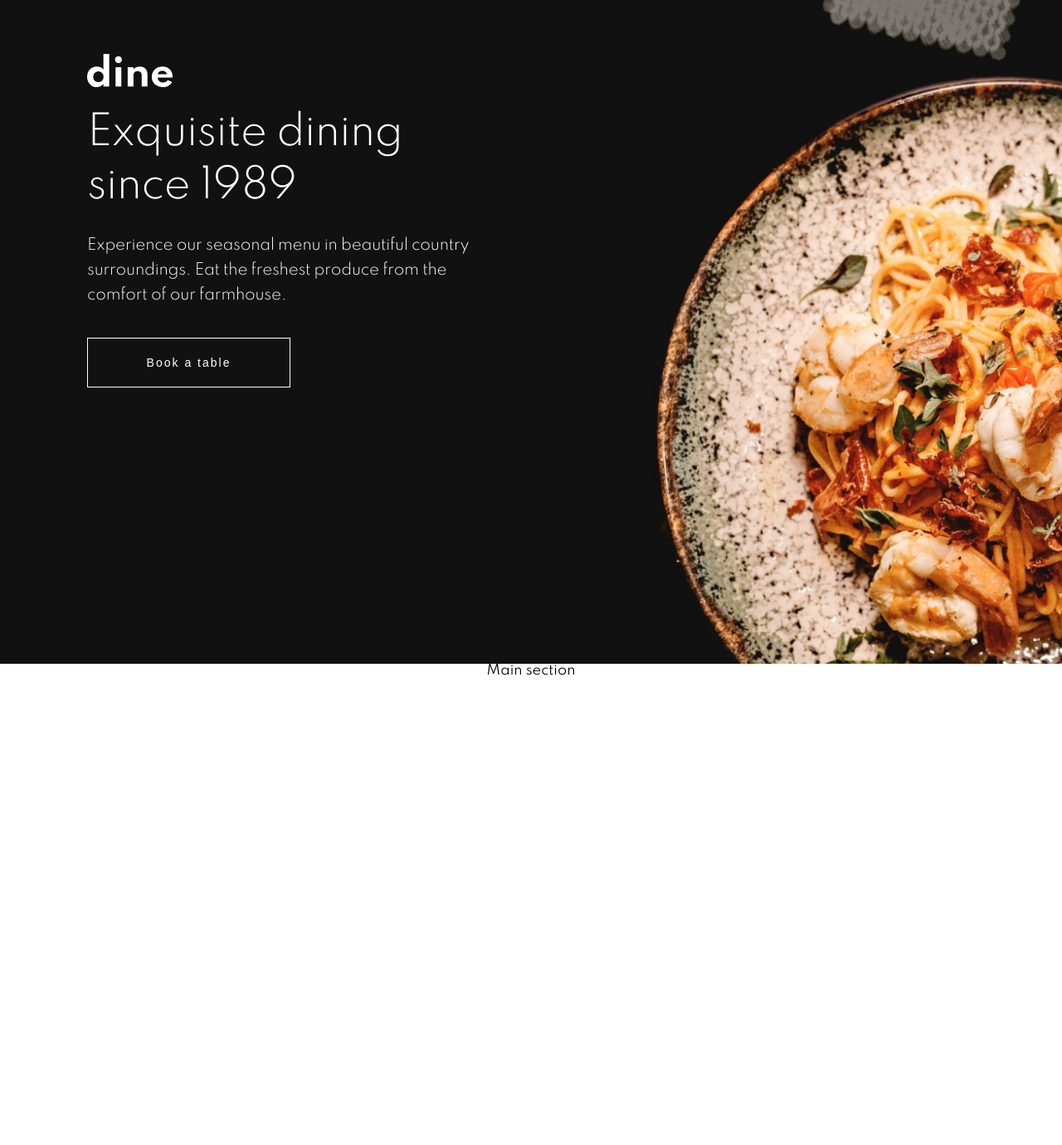
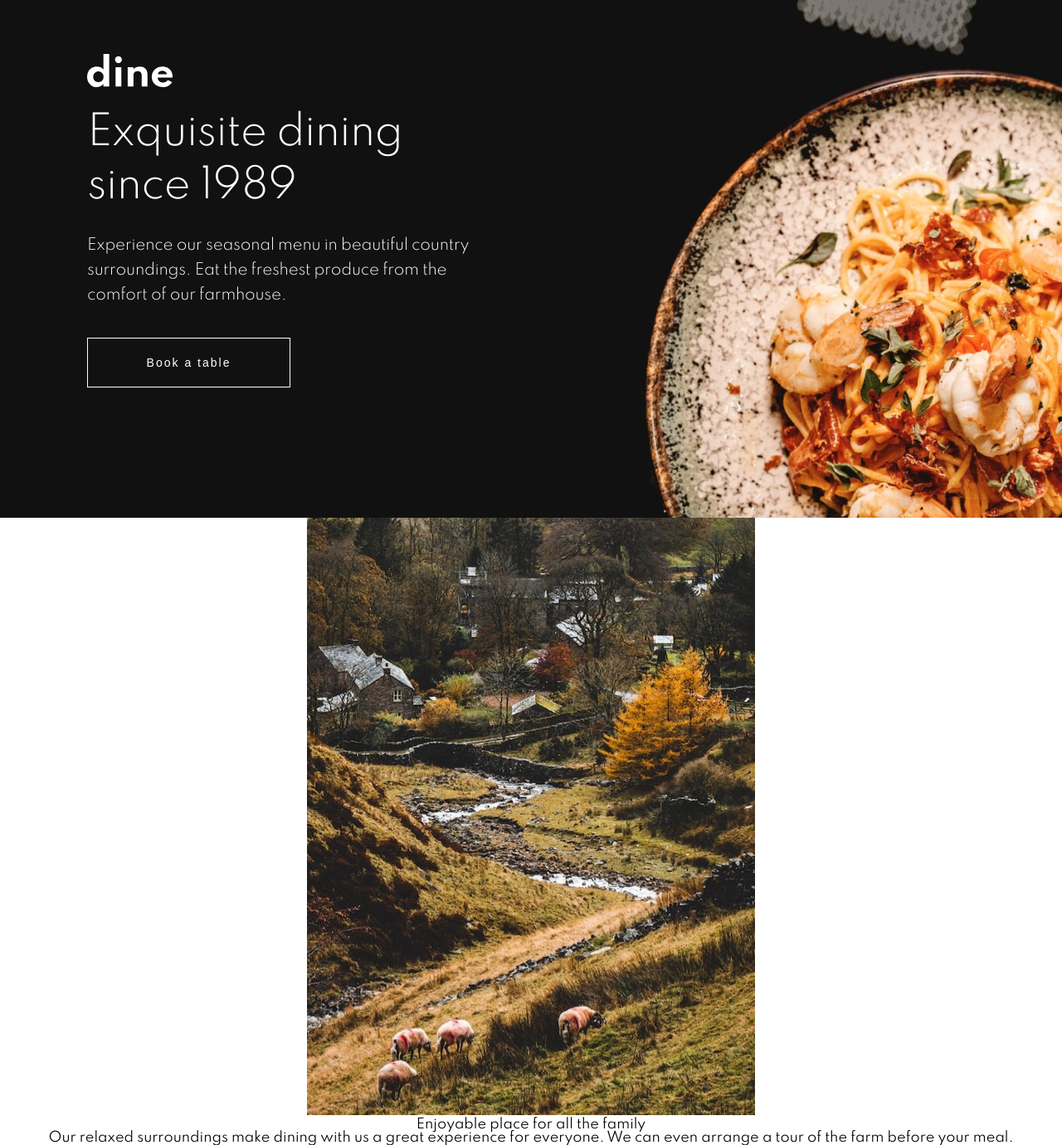
Before and after one commit to ChamuMutezva/dinner-restaurant-website, a React (Create React App) app: page / in a window 1280 px wide. Shown: the whole page at 83% size. Before the commit the page ends 817 px from the top, so only its background shows below. Built offline with nearby package versions, Linux system fonts and the light colour scheme.

Commit message:
feat: moved header styles to stylesheet by same name

```diff
--- /dev/null
+++ b/src/main/cards.js
@@ -0,0 +1,29 @@
+import enjoyableMobile from '../assets/images/homepage/enjoyable-place-mobile.jpg'
+import enjoyableMobile2x from '../assets/images/homepage/enjoyable-place-mobile@2x.jpg'
+import enjoyableTablet from '../assets/images/homepage/enjoyable-place-tablet.jpg'
+import enjoyableTablet2x from '../assets/images/homepage/enjoyable-place-tablet@2x.jpg'
+import enjoyableDesktop from '../assets/images/homepage/enjoyable-place-desktop.jpg'
+import enjoyableDesktop2x from '../assets/images/homepage/enjoyable-place-desktop@2x.jpg'
+const Cards = () => {
+    return (
+        <section>
+            <div className="card">
+                <picture>
+                    <source media="(max-width: 680px)" srcSet={`${enjoyableMobile}, ${enjoyableMobile2x}`} />
+                    <source media="(max-width: 1080px)" srcSet={`${enjoyableTablet}, ${enjoyableTablet2x}`} />
+                    <source media="(min-width: 1081px)" srcSet={`${enjoyableDesktop}, ${enjoyableDesktop2x}`} />
+                    <img src={enjoyableMobile} srcSet={`${enjoyableMobile}, ${enjoyableTablet}, ${enjoyableDesktop}`}
+                        alt="Enjoy the beautiful surroundings" />
+                </picture>
+                <div className="card__main">
+                    <h2 className="card__main__title">Enjoyable place for all the family</h2>
+                    <p className="card__main__descr">
+                        Our relaxed surroundings make dining with us a great experience for everyone. We can even arrange
+                        a tour of the farm before your meal.
+                    </p>
+                </div>
+            </div>
+        </section>
+    )
+}
+export default Cards
--- a/src/main/main.js
+++ b/src/main/main.js
@@ -1,7 +1,8 @@
+import Cards from './cards'
 const Main = () => {
     return(
         <main>
-            <h2>Main section</h2>
+            <Cards />
         </main>
     )
 }
--- /dev/null
+++ b/src/styles/_header.scss
@@ -0,0 +1,114 @@
+.hero {
+    position: relative;
+    background-image: url('../assets/images/homepage/hero-bg-mobile@2x.jpg');
+    background-repeat: no-repeat;
+    background-size: 100% auto;
+    //height: 100vh;
+    width: 100vw;
+    background-position: top;
+
+    @include mQ(589px) {
+        background-image: url('../assets/images/homepage/hero-bg-tablet@2x.jpg');
+    }
+
+    @include mQ(1080PX) {
+        background-image: url('../assets/images/homepage/hero-bg-desktop@2x.jpg');
+    }
+}
+
+.hero__main {
+    position: relative;
+    top: 220px;
+    color: $white-tx;
+    background-color: $dark-bg;
+    padding: 12px 24px;
+
+    @include mQ(450px) {
+        top: 300px;
+    }
+
+    @include mQ(680px) {
+        top: 374px;
+    }
+
+    @include mQ(1080px) {
+        top: 0px;
+        width: 50%;
+        padding-top: 65px;
+        padding-left: 105px;
+    }
+}
+
+.hero__main__logo {
+    @include mQ(1080px) {
+        margin: 0;
+        display: block;
+    }
+}
+
+.hero__main__btncontainer {
+	padding-bottom: 145px;
+}
+// Function for converting a px based font-size to rem.
+@function calculateRem($size) {
+    $remSize: $size / 16;
+    //Default font size on html element is 100%, equivalent to 16px;
+    @return #{$remSize}rem;
+}
+
+button {
+    font-size: calculateRem(14);
+    width: calculateRem(245);
+    line-height: 16px;
+    font-weight: 400;
+    letter-spacing: 2px;
+    padding: 21px;
+    background-color: inherit;
+    color: $white-tx;
+    border: 1px solid $white-tx;
+    @include mQ(1080px) {
+        display: block;
+        margin: 0;
+    }
+}
+
+.hero__main__title {
+    font-size: 2rem;
+    font-weight: 300;
+    line-height: 40px;
+    letter-spacing: -0.4px;
+    margin-top: 16px;
+
+    @include mQ(680px) {
+        font-size: calculateRem(48);
+        line-height: 64px;
+        letter-spacing: -0.6px;
+        width: 60%;
+        margin: 24px auto;
+    }
+
+    @include mQ(1080px) {
+        text-align: left;
+        margin: 24px 0;
+    }
+}
+
+.hero__main__descr {
+    font-size: calculateRem(15);
+    line-height: 25px;
+    font-weight: 300;
+    letter-spacing: -0.19px;
+    max-width: 30rem;
+    margin: 24px auto 36px;
+
+    @include mQ(680px) {
+        font-size: calculateRem(18);
+        line-height: 30px;
+        letter-spacing: -0.22px;
+    }
+
+    @include mQ(1080px) {
+        text-align: left;
+        margin: 24px 0 36px;
+    }
+}
--- a/src/styles/style.css
+++ b/src/styles/style.css
@@ -53,17 +53,11 @@ table {
   border-spacing: 0;
 }
 
-body {
-  font-family: 'Spartan', sans-serif;
-  font-size: 16px;
-}
-
 .hero {
   position: relative;
   background-image: url("../assets/images/homepage/hero-bg-mobile@2x.jpg");
   background-repeat: no-repeat;
-  background-size: cover;
-  height: 100vh;
+  background-size: 100% auto;
   width: 100vw;
   background-position: top;
 }
@@ -114,6 +108,10 @@ body {
     margin: 0;
     display: block;
   }
+}
+
+.hero__main__btncontainer {
+  padding-bottom: 145px;
 }
 
 button {
@@ -183,4 +181,9 @@ button {
     margin: 24px 0 36px;
   }
 }
+
+body {
+  font-family: 'Spartan', sans-serif;
+  font-size: 16px;
+}
 /*# sourceMappingURL=style.css.map */
--- a/src/styles/style.scss
+++ b/src/styles/style.scss
@@ -2,124 +2,9 @@
 @import 'reset';
 @import 'variables';
 @import 'mixins';
+@import 'header';
 
 body {
     font-family: 'Spartan', sans-serif;
     font-size: 16px;
 }
-
-.hero {
-    position: relative;
-    background-image: url('../assets/images/homepage/hero-bg-mobile@2x.jpg');
-    background-repeat: no-repeat;
-    background-size: cover;
-    height: 100vh;
-    width: 100vw;
-    background-position: top;
-
-    @include mQ(589px) {
-        background-image: url('../assets/images/homepage/hero-bg-tablet@2x.jpg');
-    }
-
-    @include mQ(1080PX) {
-        background-image: url('../assets/images/homepage/hero-bg-desktop@2x.jpg');
-    }
-}
-
-.hero__main {
-    position: relative;
-    top: 220px;
-    color: $white-tx;
-    background-color: $dark-bg;
-    padding: 12px 24px;
-
-    @include mQ(450px) {
-        top: 300px;
-    }
-
-    @include mQ(680px) {
-        top: 374px;
-    }
-
-    @include mQ(1080px) {
-        top: 0px;
-        width: 50%;
-        padding-top: 65px;
-        padding-left: 105px;
-    }
-}
-
-.hero__main__logo {
-    @include mQ(1080px) {
-        margin: 0;
-        display: block;
-    }
-}
-
-.hero__main__btncontainer {
-    // margin-bottom: 148px;
-}
-
-// Function for converting a px based font-size to rem.
-@function calculateRem($size) {
-    $remSize: $size / 16;
-    //Default font size on html element is 100%, equivalent to 16px;
-    @return #{$remSize}rem;
-}
-
-button {
-    font-size: calculateRem(14);
-    width: calculateRem(245);
-    line-height: 16px;
-    font-weight: 400;
-    letter-spacing: 2px;
-    padding: 21px;
-    background-color: inherit;
-    color: $white-tx;
-    border: 1px solid $white-tx;
-    @include mQ(1080px) {
-        display: block;
-        margin: 0;
-    }
-}
-
-.hero__main__title {
-    font-size: 2rem;
-    font-weight: 300;
-    line-height: 40px;
-    letter-spacing: -0.4px;
-    margin-top: 16px;
-
-    @include mQ(680px) {
-        font-size: calculateRem(48);
-        line-height: 64px;
-        letter-spacing: -0.6px;
-        width: 60%;
-        margin: 24px auto;
-    }
-
-    @include mQ(1080px) {
-        text-align: left;
-        margin: 24px 0;
-    }
-}
-
-.hero__main__descr {
-    font-size: calculateRem(15);
-    line-height: 25px;
-    font-weight: 300;
-    letter-spacing: -0.19px;
-    max-width: 30rem;
-    margin: 24px auto 36px;
-
-    @include mQ(680px) {
-        font-size: calculateRem(18);
-        line-height: 30px;
-        letter-spacing: -0.22px;
-    }
-
-    @include mQ(1080px) {
-        text-align: left;
-        margin: 24px 0 36px;
-    }
-}
--- a/starter-code/index.html
+++ b/starter-code/index.html
@@ -14,10 +14,6 @@
 
 
 
-  Enjoyable place for all the family
-
-  Our relaxed surroundings make dining with us a great experience for everyone. We can even arrange
-  a tour of the farm before your meal.
 
   The most locally sourced food
 
```
Also changed, not shown: 1 other file (tests, documents, lock files or other folders).
